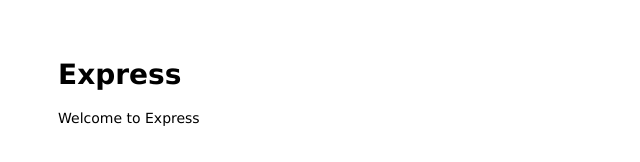
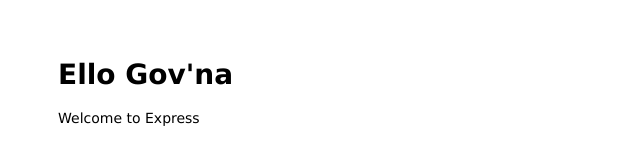
Before and after one commit to NickGerardi/256Proj, a website: page public/index.html in a window 1280 px wide. Shown: the whole page, without its empty margins (0-640 px from the left). Drawn offline with Linux system fonts and the light colour scheme.

Commit message:
Added an English greeting

```diff
--- a/public/index.html
+++ b/public/index.html
@@ -6,7 +6,7 @@
 </head>
 
 <body>
-  <h1>Express</h1>
+  <h1>Ello Gov'na</h1>
   <p>Welcome to Express</p>
 </body>
 
```
Also changed, not shown: 1 other file.
